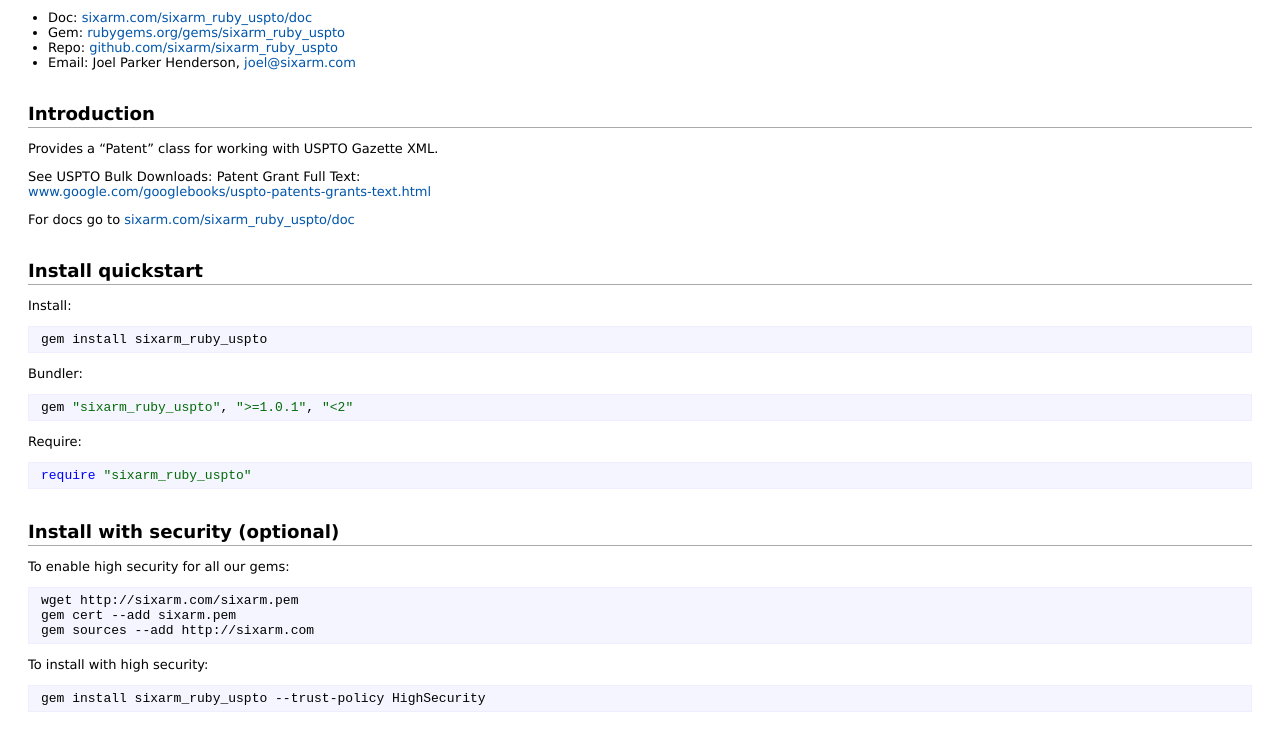
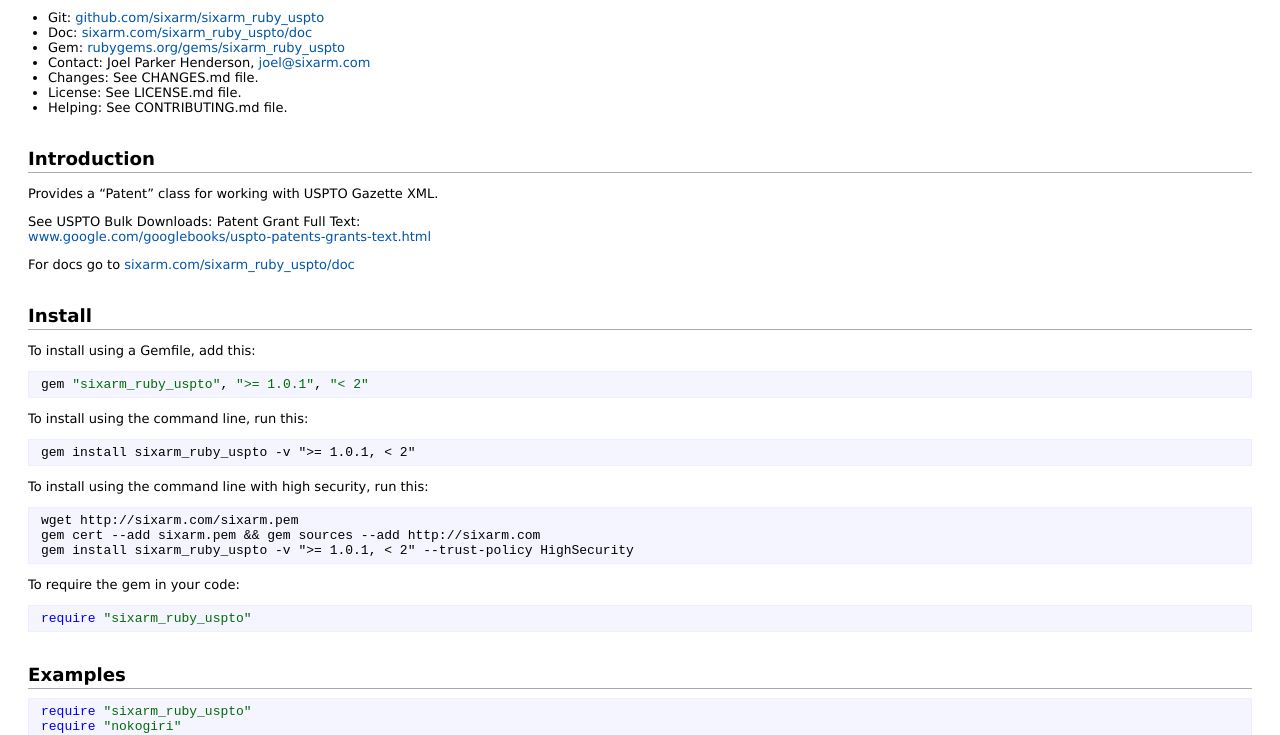
Before and after one commit to SixArm/sixarm_ruby_uspto, a plain HTML site: page doc/file.README.html in a window 1280 px wide. Shown: the part 435-1170 px from the top of the page. Drawn offline with Linux system fonts and the light colour scheme.

Commit message:
Update help

```diff
--- a/doc/file.README.html
+++ b/doc/file.README.html
@@ -63,25 +63,31 @@
 
     <div id="content"><div id='filecontents'>
 <h1 id="label-SixArm.com+-C2-BB+Ruby+-C2-BB++USPTO-3A+United+State+Patent+and+Trademark+Office">SixArm.com » Ruby » <br> USPTO: United State Patent and Trademark Office</h1>
-
+<!--HEADER-OPEN-->
 <p><a href="https://codeclimate.com/github/SixArm/sixarm_ruby_uspto"><img
 src="https://codeclimate.com/github/SixArm/sixarm_ruby_uspto.png"></a> <a
 href="https://travis-ci.org/SixArm/sixarm_ruby_uspto"><img
 src="https://travis-ci.org/SixArm/sixarm_ruby_uspto.png"></a></p>
 <ul><li>
+<p>Git: <a
+href="https://github.com/sixarm/sixarm_ruby_uspto">github.com/sixarm/sixarm_ruby_uspto</a></p>
+</li><li>
 <p>Doc: <a
 href="http://sixarm.com/sixarm_ruby_uspto/doc">sixarm.com/sixarm_ruby_uspto/doc</a></p>
 </li><li>
 <p>Gem: <a
-href="http://rubygems.org/gems/sixarm_ruby_uspto">rubygems.org/gems/sixarm_ruby_uspto</a></p>
+href="https://rubygems.org/gems/sixarm_ruby_uspto">rubygems.org/gems/sixarm_ruby_uspto</a></p>
 </li><li>
-<p>Repo: <a
-href="http://github.com/sixarm/sixarm_ruby_uspto">github.com/sixarm/sixarm_ruby_uspto</a></p>
+<p>Contact: Joel Parker Henderson, <a
+href="mailto:joel@sixarm.com">joel@sixarm.com</a></p>
 </li><li>
-<p>Email: Joel Parker Henderson, <a
-href="mailto:joel@sixarm.com">joel@sixarm.com</a></p>
+<p>Changes: See CHANGES.md file.</p>
+</li><li>
+<p>License: See LICENSE.md file.</p>
+</li><li>
+<p>Helping: See CONTRIBUTING.md file.</p>
 </li></ul>
-
+<!--HEADER-SHUT-->
 <h2 id="label-Introduction">Introduction</h2>
 
 <p>Provides a “Patent” class for working with USPTO Gazette XML.</p>
@@ -91,36 +97,29 @@ href="http://www.google.com/googlebooks/uspto-patents-grants-text.html">www.goog
 
 <p>For docs go to <a
 href="http://sixarm.com/sixarm_ruby_uspto/doc">sixarm.com/sixarm_ruby_uspto/doc</a></p>
+<!--INSTALL-OPEN-->
+<h2 id="label-Install">Install</h2>
 
-<h2 id="label-Install+quickstart">Install quickstart</h2>
+<p>To install using a Gemfile, add this:</p>
 
-<p>Install:</p>
-
-<pre class="code ruby"><code class="ruby"><span class='id identifier rubyid_gem'>gem</span> <span class='id identifier rubyid_install'>install</span> <span class='id identifier rubyid_sixarm_ruby_uspto'>sixarm_ruby_uspto</span>
+<pre class="code ruby"><code class="ruby"><span class='id identifier rubyid_gem'>gem</span> <span class='tstring'><span class='tstring_beg'>&quot;</span><span class='tstring_content'>sixarm_ruby_uspto</span><span class='tstring_end'>&quot;</span></span><span class='comma'>,</span> <span class='tstring'><span class='tstring_beg'>&quot;</span><span class='tstring_content'>&gt;= 1.0.1</span><span class='tstring_end'>&quot;</span></span><span class='comma'>,</span> <span class='tstring'><span class='tstring_beg'>&quot;</span><span class='tstring_content'>&lt; 2</span><span class='tstring_end'>&quot;</span></span>
 </code></pre>
 
-<p>Bundler:</p>
+<p>To install using the command line, run this:</p>
 
-<pre class="code ruby"><code class="ruby"><span class='id identifier rubyid_gem'>gem</span> <span class='tstring'><span class='tstring_beg'>&quot;</span><span class='tstring_content'>sixarm_ruby_uspto</span><span class='tstring_end'>&quot;</span></span><span class='comma'>,</span> <span class='tstring'><span class='tstring_beg'>&quot;</span><span class='tstring_content'>&gt;=1.0.1</span><span class='tstring_end'>&quot;</span></span><span class='comma'>,</span> <span class='tstring'><span class='tstring_beg'>&quot;</span><span class='tstring_content'>&lt;2</span><span class='tstring_end'>&quot;</span></span>
-</code></pre>
+<pre class="code ruby"><code class="ruby">gem install sixarm_ruby_uspto -v &quot;&gt;= 1.0.1, &lt; 2&quot;</code></pre>
 
-<p>Require:</p>
+<p>To install using the command line with high security, run this:</p>
+
+<pre class="code ruby"><code class="ruby">wget http://sixarm.com/sixarm.pem
+gem cert --add sixarm.pem &amp;&amp; gem sources --add http://sixarm.com
+gem install sixarm_ruby_uspto -v &quot;&gt;= 1.0.1, &lt; 2&quot; --trust-policy HighSecurity</code></pre>
+
+<p>To require the gem in your code:</p>
 
 <pre class="code ruby"><code class="ruby"><span class='id identifier rubyid_require'>require</span> <span class='tstring'><span class='tstring_beg'>&quot;</span><span class='tstring_content'>sixarm_ruby_uspto</span><span class='tstring_end'>&quot;</span></span>
 </code></pre>
-
-<h2 id="label-Install+with+security+-28optional-29">Install with security (optional)</h2>
-
-<p>To enable high security for all our gems:</p>
-
-<pre class="code ruby"><code class="ruby">wget http://sixarm.com/sixarm.pem
-gem cert --add sixarm.pem
-gem sources --add http://sixarm.com</code></pre>
-
-<p>To install with high security:</p>
-
-<pre class="code ruby"><code class="ruby">gem install sixarm_ruby_uspto --trust-policy HighSecurity</code></pre>
-
+<!--INSTALL-SHUT-->
 <h2 id="label-Examples">Examples</h2>
 
 <pre class="code ruby"><code class="ruby"><span class='id identifier rubyid_require'>require</span> <span class='tstring'><span class='tstring_beg'>&quot;</span><span class='tstring_content'>sixarm_ruby_uspto</span><span class='tstring_end'>&quot;</span></span>
@@ -137,7 +136,7 @@ gem sources --add http://sixarm.com</code></pre>
 </div></div>
 
     <div id="footer">
-  Generated on Thu Jul  9 16:56:56 2015 by
+  Generated on Sat Jul 18 20:06:00 2015 by
   <a href="http://yardoc.org" title="Yay! A Ruby Documentation Tool" target="_parent">yard</a>
   0.8.7.6 (ruby-2.2.2).
 </div>
```
Also changed, not shown: doc/Patent.html (+1 -1 lines), doc/_index.html (+1 -1 lines), doc/index.html (+28 -29 lines), doc/top-level-namespace.html (+1 -1 lines), 1 other file.
